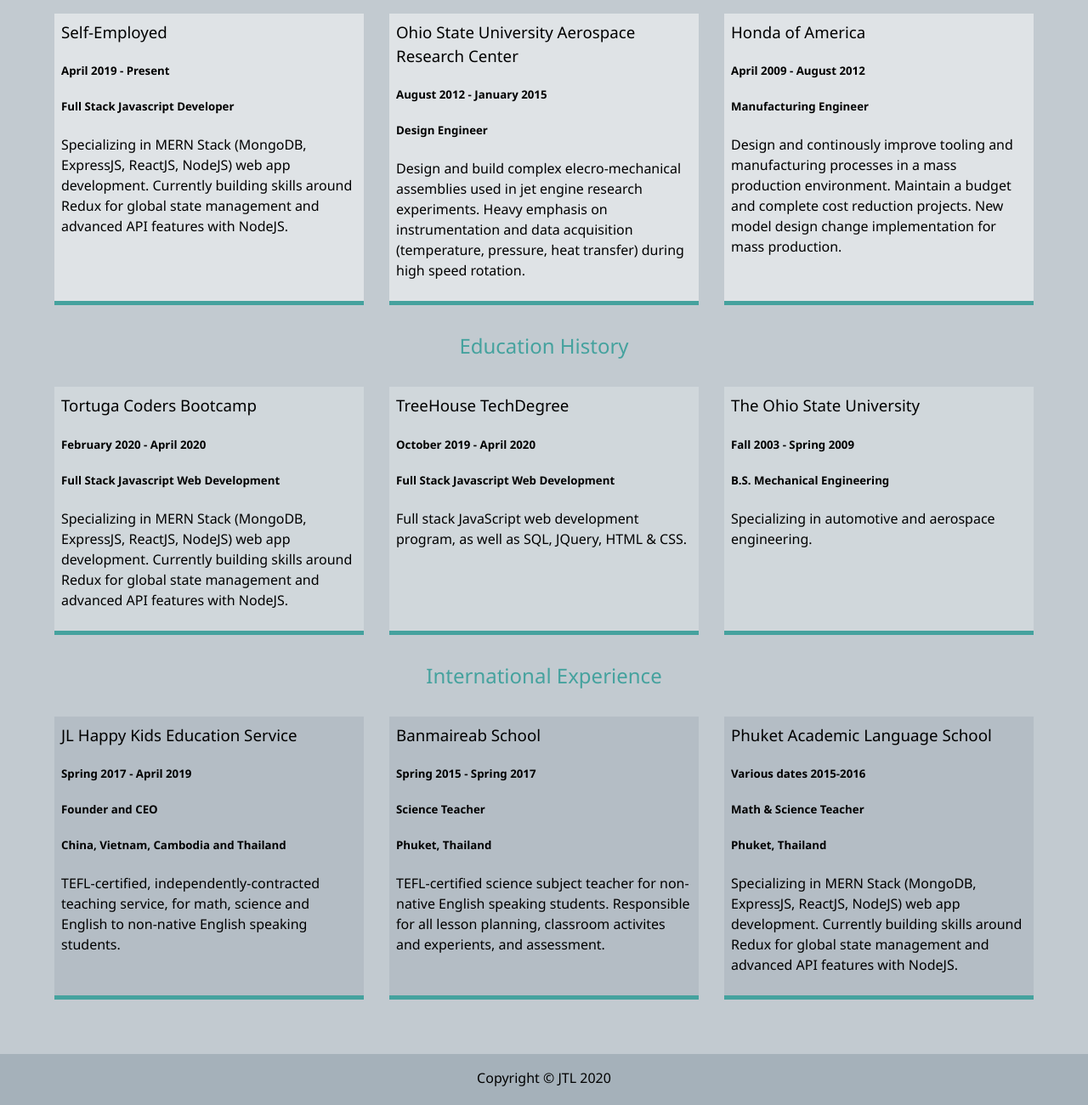
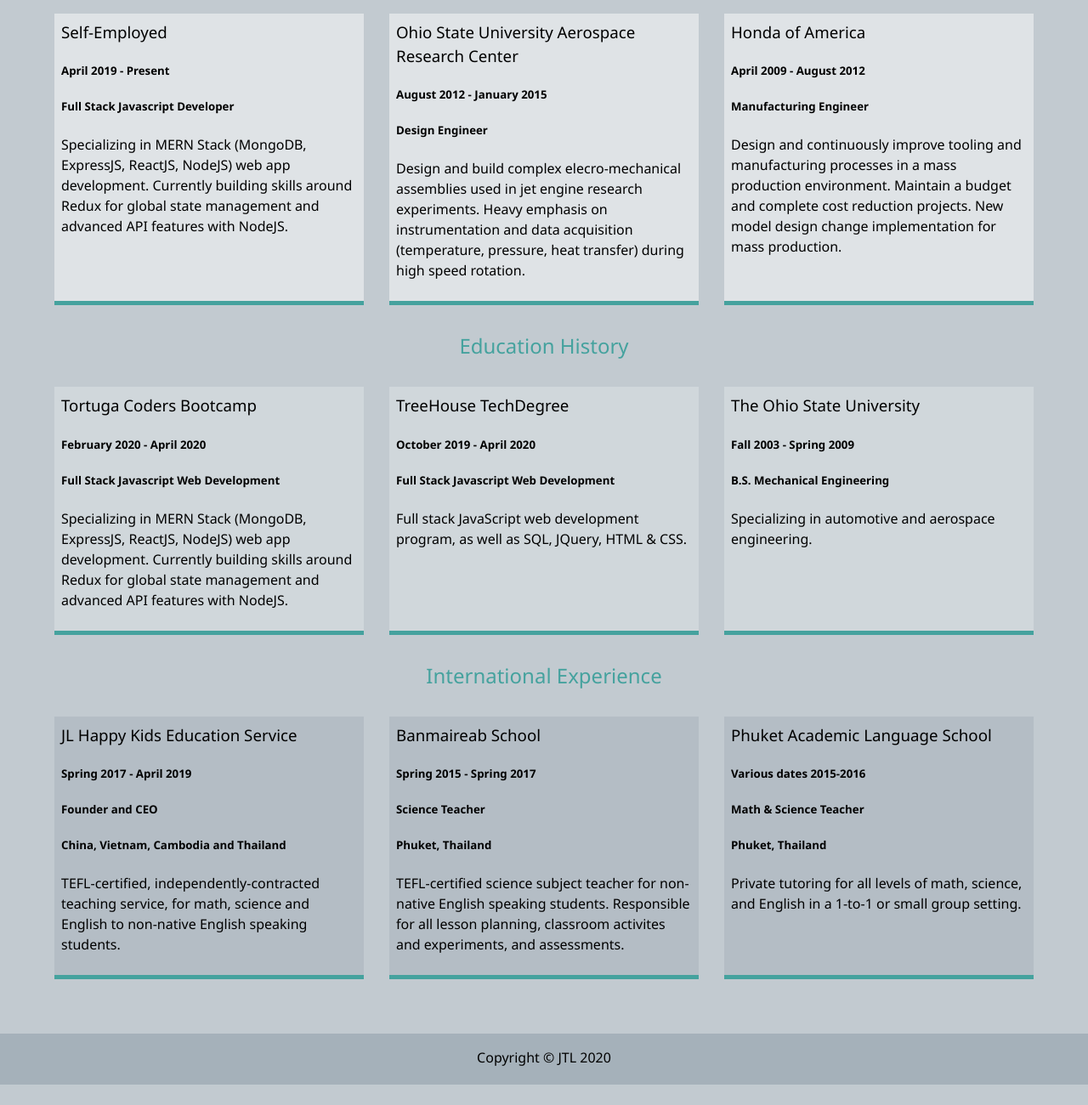
Before and after one commit to CoderGuy614/ProjectPortfolio, a website: page dist/about.html in a window 1280 px wide. Shown: the part 897-2197 px from the top of the page at 85% size. After the commit the page ends 2173 px from the top, so only its background shows below. Drawn offline with Linux system fonts and the light colour scheme.

Commit message:
Correct spelling error

```diff
--- a/dist/about.html
+++ b/dist/about.html
@@ -101,7 +101,7 @@
           <h5>April 2009 - August 2012</h5>
           <h5>Manufacturing Engineer</h5>
           <p>
-            Design and continously improve tooling and manufacturing processes
+            Design and continuously improve tooling and manufacturing processes
             in a mass production environment. Maintain a budget and complete
             cost reduction projects. New model design change implementation for
             mass production.
@@ -169,7 +169,7 @@
         <h5>Science Teacher</h5>
         <h5>Phuket, Thailand</h5>
         <p>
-          TEFL-certified science subject teacher for non-native English speaking students.  Responsible for all lesson planning, classroom activites and experients, and assessment.
+          TEFL-certified science subject teacher for non-native English speaking students.  Responsible for all lesson planning, classroom activites and experiments, and assessments.
         </p>
       </div>
       <div class="intl intl-3">
@@ -178,9 +178,7 @@
         <h5>Math & Science Teacher</h5>
         <h5>Phuket, Thailand</h5>
         <p>
-          Specializing in MERN Stack (MongoDB, ExpressJS, ReactJS, NodeJS) web
-          app development. Currently building skills around Redux for global
-          state management and advanced API features with NodeJS.
+          Private tutoring for all levels of math, science, and English in a 1-to-1 or small group setting.
         </p>
       </div>
     </div>
```
